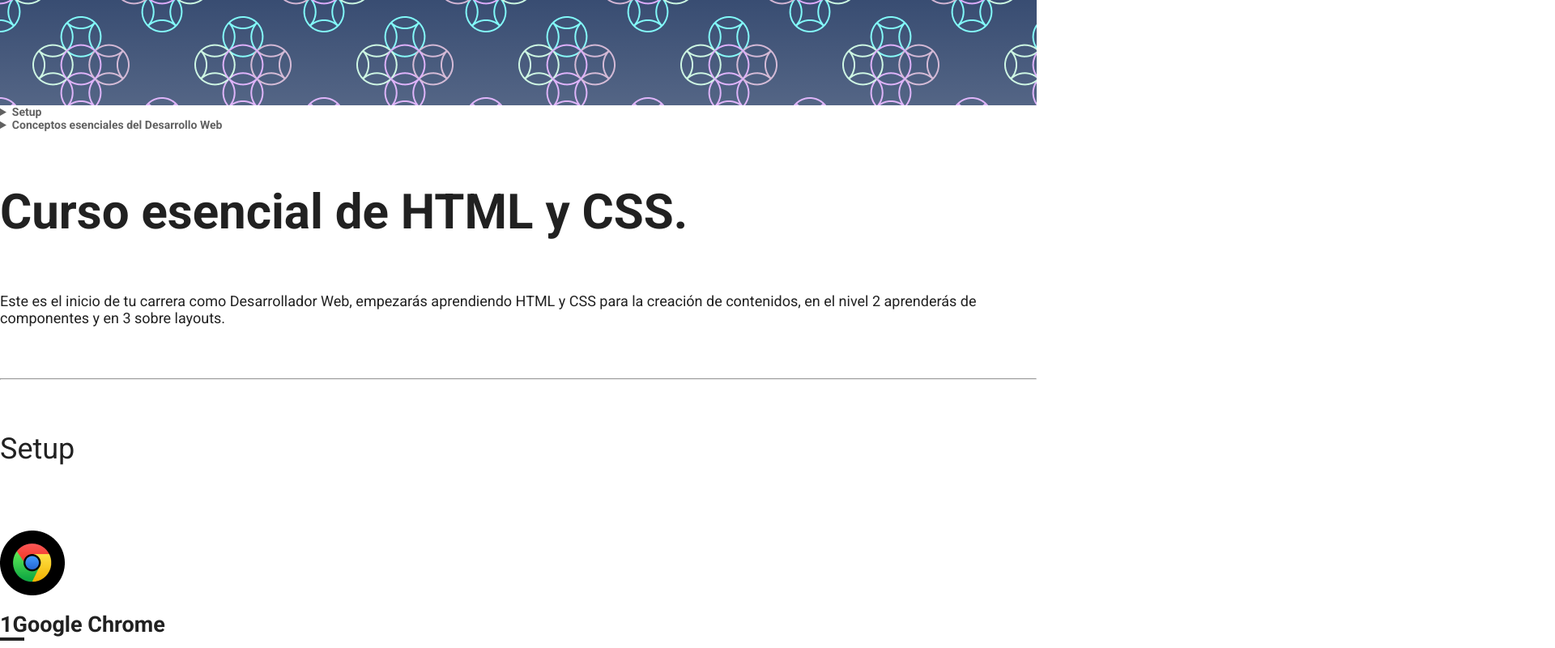
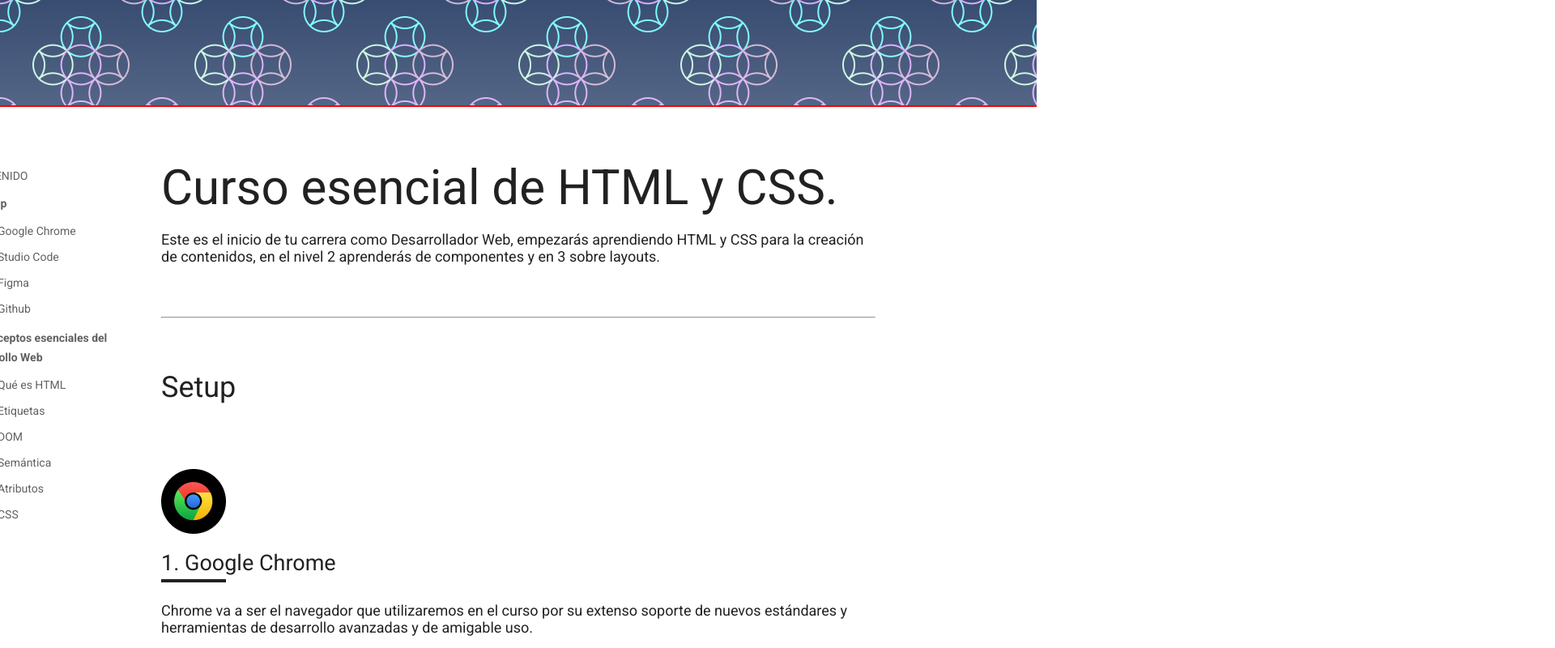
Before and after one commit to jessicauk/html-and-css-essential-course, a plain HTML site: page index.html in a window 1280 px wide. Shown: the part 220-1020 px from the top of the page at 81% size, 1920 px wide, since content can reach past the window. Drawn offline with Linux system fonts and the light colour scheme.

Commit message:
feat: Add padding, wrappers and sticky menu. (#7)
Co-authored-by: Jessica Apolinar <jessica.uk220691@gmail.com>

```diff
--- a/css/styles-physical.css
+++ b/css/styles-physical.css
@@ -32,6 +32,7 @@
 }
 html {
   font-size: 16px;
+  scroll-behavior: smooth;
 }
 body {
   color: var(--gray30);
@@ -46,9 +47,7 @@ h1 {
   font-size: 60px;
   margin-bottom: 16px;
   margin-top: 64px;
-}
-h1 ~ p {
-  margin: 64px 0;
+  font-weight: normal;
 }
 h2 {
   font-size: 2em;
@@ -57,32 +56,61 @@ h2 {
 }
 h3 {
   font-size: 1.5em;
-  margin-top:16px;
+  margin-top: 16px;
   margin-bottom: 24px;
-  font-weight: nor;
+  font-weight: normal;
+  position: sticky;
+  top: 0;
+  background: white;
 }
 header {
   /*--gray10:red;  update variable value inside this context*/
   font-size: 14px;
+  width: 188px;
   color: var(--gray10);
+  z-index: 1;
+  position: absolute;
+  top: 64px;
+  left: -232px;
 }
 header a {
   font-size: 14px;
   color: var(--gray10);
   text-decoration: none;
 }
+header li {
+  margin-bottom: 16px;
+}
 header a:hover {
   color: var(--gray30);
 }
+nav details {
+  cursor: pointer;
+}
 nav details summary {
   font-weight: bold;
+  outline: none;
+  line-height: 24px;
 }
 pre {
   background-color: var(--yellow);
+  padding: 40px;
+  font-family: "Roboto";
+  line-height: 24px;
+  font-size: 16px;
+  margin-top: 16px;
+}
+hr {
+  margin: 64px 0;
 }
 .hero {
   height: 350px;
-  background-image: linear-gradient(to top, rgba(255,255,255,0.3), transparent), url('../images/pattern.png');
+  background-image: linear-gradient(
+      to top,
+      rgba(255, 255, 255, 0.3),
+      transparent
+    ),
+    url("../images/pattern.png");
 }
 .section-content {
   margin-top: 164px;
@@ -103,21 +131,68 @@ pre {
 .section-content img {
   margin-top: 40px;
 }
+.section-content .image {
+  width: 100%;
+  height: 500px;
+  margin: auto;
+  padding: 20px;
+}
 .section-content h3 {
-    counter-increment: titleList;
+  counter-increment: titleList;
+  padding-bottom: 8px;
 }
 .section-content h3::before {
-    content: counter(titleList, decimal);
+  content: counter(titleList, decimal) ". ";
 }
 .section-content h3::after {
-    content: '';
-    width: 30px;
-    height: 4px;
-    background: var(--gray30);
-    display: block;
+  content: "";
+  width: 80px;
+  height: 4px;
+  background: var(--gray30);
+  display: inline-block;
+  position: absolute;
+  left: 0;
+  bottom: 0;
 }
 blockquote {
   margin: 32px 0;
   padding: 0px 16px;
   border-left: 4px solid var(--gray30);
+  font-size: 24px;
+  line-height: 24px;
 }
+blockquote span {
+  color: var(--gray10);
+}
+blockquote span::before {
+  content: "-";
+}
+input {
+  padding: 10px 20px;
+  width: 500px;
+}
+.debug {
+  box-shadow: inset 0 0 0 10px red;
+  /* outline: 1px solid red; */
+  /* background: red; */
+  /* border: 1px solid red!important;
+  box-sizing: border-box; */
+}
+.header {
+  border: 1px solid red;
+  position: sticky;
+  top: 0;
+}
+.header-content {
+  position: relative;
+}
+.main {
+  background-color: white;
+}
+.wrapper {
+  width: 902px;
+  margin: auto;
+}
+.main-content {
+  padding: 0 10px;
+}
--- a/index.html
+++ b/index.html
@@ -14,9 +14,13 @@
 
   <body>
     <div class="hero"></div>
+    <div class="header">
+      <div class="wrapper">
+        <div class="header-content">
           <header>
+            <p>CONTENIDO</p>
             <nav>
-        <details>
+              <details open>
                 <summary>Setup</summary>
                 <ol>
                   <li>
@@ -33,7 +37,7 @@
                   </li>
                 </ol>
               </details>
-        <details>
+              <details open>
                 <summary>Conceptos esenciales del Desarrollo Web</summary>
                 <ol>
                   <li>
@@ -58,7 +62,12 @@
               </details>
             </nav>
           </header>
-    <main>
+        </div>
+      </div>
+    </div>
+    <main class="main">
+      <div class="wrapper">
+        <div class="main-content">
           <h1>Curso esencial de HTML y CSS.</h1>
           <p>
             Este es el inicio de tu carrera como Desarrollador Web, empezarás
@@ -94,22 +103,27 @@
             <img src="./images/figma.png" alt="Logo Figma" title="Logo Figma" />
             <h3 id="figma">Figma</h3>
             <p>
-          Figma es una la herramienta más popular en la actualidad para entregar
-          diseños a los desarrolladores para su implementación por su fácil uso
-          porque puede ser usado directamente desde el navegador.
+              Figma es una la herramienta más popular en la actualidad para
+              entregar diseños a los desarrolladores para su implementación por
+              su fácil uso porque puede ser usado directamente desde el
+              navegador.
             </p>
-        <img src="./images/github.png" alt="Logo Github" title="Logo Github" />
+            <img
+              src="./images/github.png"
+              alt="Logo Github"
+              title="Logo Github"
+            />
             <h3 id="github">Github</h3>
             <p>
-          Así como en Facebook te encuentran tus amigos, en Github te encuentran
-          otras programadoras y programadores de todo el mundo, en vez de subir
-          fotos de tus viajes aquí subes tu código y puedes elegir hacerlo “open
-          source” o guardarlo de manera privada, Github será esencial para
-          almacenar tu futuro portafolio.
+              Así como en Facebook te encuentran tus amigos, en Github te
+              encuentran otras programadoras y programadores de todo el mundo,
+              en vez de subir fotos de tus viajes aquí subes tu código y puedes
+              elegir hacerlo “open source” o guardarlo de manera privada, Github
+              será esencial para almacenar tu futuro portafolio.
             </p>
             <blockquote>
               <p>“Este es el inicio de tu carrera como Desarrollador Web”</p>
-          <p>- Jessica Apolinar</p>
+              <p><span>Jessica Apolinar</span></p>
             </blockquote>
           </section>
           <hr />
@@ -118,8 +132,8 @@
             <h3 id="html">Qué es HTML</h3>
             <p>
               Hyper Text Markup Language o Lenguaje de marcas Hipertexto. Es el
-          componente más básico de la web. Define el significado y la estructura
-          del contenido.
+              componente más básico de la web. Define el significado y la
+              estructura del contenido.
             </p>
             <pre>
             &lt;!DOCTYPE html&gt;
@@ -138,26 +152,27 @@
             <p>
               Las etiquetas HTML van a ayudarnos a brindar una estructura y
               semántica al contenido de nuestro website y cada una tiene
-          características y usos diferentes aunque visualmente den un resultado
-          similar.
+              características y usos diferentes aunque visualmente den un
+              resultado similar.
             </p>
             <p>
               Muchas etiquetas son fácil de diferencias como los headings o las
-          imágenes y otras diferentes como header, footer, section o div, aquí
-          es donde la semántica será la respuesta y si sabemos un poco de inglés
-          también podremos darnos una pequeña idea de su uso pero en este curso
-          vamos a usar las más importantes y que serán parte de tu día a día
-          como Software Developer.
+              imágenes y otras diferentes como header, footer, section o div,
+              aquí es donde la semántica será la respuesta y si sabemos un poco
+              de inglés también podremos darnos una pequeña idea de su uso pero
+              en este curso vamos a usar las más importantes y que serán parte
+              de tu día a día como Software Developer.
             </p>
             <h3 id="dom">DOM</h3>
             <p>
-          El Document Object Model es una estructura de árbol que representará
-          todos nuestros proyectos web como si un árbol genealógico fuera:
-          padres, hijos, hermanos con niveles infinitos. Cuando entendemos esta
-          anidación podemos identificar dependencias, herencias en css y que tan
-          complejo es nuestro proyecto.
+              El Document Object Model es una estructura de árbol que
+              representará todos nuestros proyectos web como si un árbol
+              genealógico fuera: padres, hijos, hermanos con niveles infinitos.
+              Cuando entendemos esta anidación podemos identificar dependencias,
+              herencias en css y que tan complejo es nuestro proyecto.
             </p>
             <img
+              class="image"
               src="./images/dom.png"
               alt="Estructura de árbol que representa al Document Object Model."
               title="Estructura de árbol que representa al Document Object Model."
@@ -166,29 +181,30 @@
             <p>
               La semántica le brinda sentido a cada elemento existen en un sitio
               web, algunos elementos será meramente decorativos y no deben
-          significar nada pero otros serán títulos y deberán estar en diferente
-          jerarquías o alguna secciones serán más relevantes que otras, esto
-          ayudará a los motores de búsqueda como Google o Duck Duck Go a
-          diferenciar tu contenido, categorizar y será la herramientas más
-          valiosa para estar en los primeros resultados de búsqueda SEO. También
-          ayudará a la accesibilidad de tu sitio web, para que personas con
-          habilidades diferentes puedan entender cada contenido.
+              significar nada pero otros serán títulos y deberán estar en
+              diferente jerarquías o alguna secciones serán más relevantes que
+              otras, esto ayudará a los motores de búsqueda como Google o Duck
+              Duck Go a diferenciar tu contenido, categorizar y será la
+              herramientas más valiosa para estar en los primeros resultados de
+              búsqueda SEO. También ayudará a la accesibilidad de tu sitio web,
+              para que personas con habilidades diferentes puedan entender cada
+              contenido.
             </p>
             <h3 id="attributes">Atributos</h3>
             <p>
               Los atributos le dan características extra a las etiquetas para
               complementar información y son pre programadas por el navegador,
-          algunos atributos funcionan en todas las etiquetas de la misma forma
-          como ‘class’ pero otros atributos funcionan en solo alguna etiquetas
-          como src.
+              algunos atributos funcionan en todas las etiquetas de la misma
+              forma como ‘class’ pero otros atributos funcionan en solo alguna
+              etiquetas como src.
             </p>
             <h3 id="css">CSS</h3>
             <p>
-          Hojas de Estilo en Cascada (del inglés Cascading Style Sheets) o CSS
-          es el lenguaje de estilos utilizado para describir la presentación de
-          documentos HTML.
+              Hojas de Estilo en Cascada (del inglés Cascading Style Sheets) o
+              CSS es el lenguaje de estilos utilizado para describir la
+              presentación de documentos HTML.
             </p>
-        <img src="./images/css.png" alt="css" title="css" />
+            <img class="image" src="./images/css.png" alt="css" title="css" />
           </section>
           <hr />
           <section class="section-content">
@@ -225,12 +241,12 @@
             <ul>
               <li>inline-size / block-size</li>
               <li>
-            margin-block | margin-inline | margin-block-start | margin-block-end
-            | margin-inline-start | margin-inline-end
+                margin-block | margin-inline | margin-block-start |
+                margin-block-end | margin-inline-start | margin-inline-end
               </li>
               <li>
-            border-block | border-inline | border-block-start | border-block-end
-            | border-inline-start | border-inline-end
+                border-block | border-inline | border-block-start |
+                border-block-end | border-inline-start | border-inline-end
               </li>
               <li>
                 padding-block | padding-inline | padding-block-start |
@@ -239,6 +255,7 @@
             </ul>
             <h3>Modelo de Caja</h3>
             <img
+              class="image"
               src="./images/arcos-del-sitio.jpg"
               alt="Photography of Arcos del sitio place. Which is located in Mexico, Mexico State."
               title="Photography of Arcos del sitio place. Which is located in Mexico, Mexico State."
@@ -248,6 +265,8 @@
             Si tienes alguna pregunta escríbeme a
             <a href="mailto:jessica.uk220691@gmail.com">Jessica</a>
           </p>
+        </div>
+      </div>
     </main>
   </body>
 </html>
```
Lines whose indentation alone changed are shown as unchanged.
